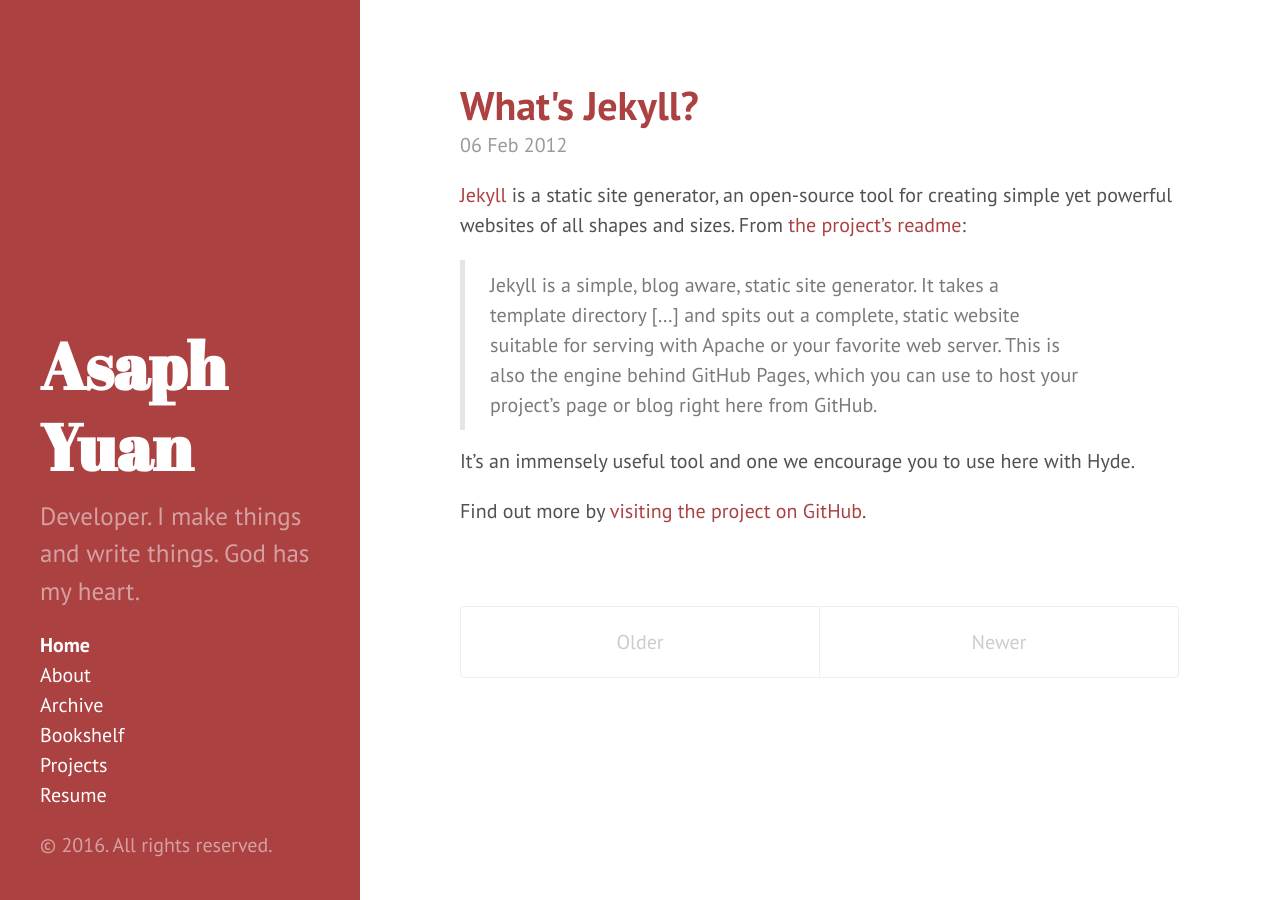
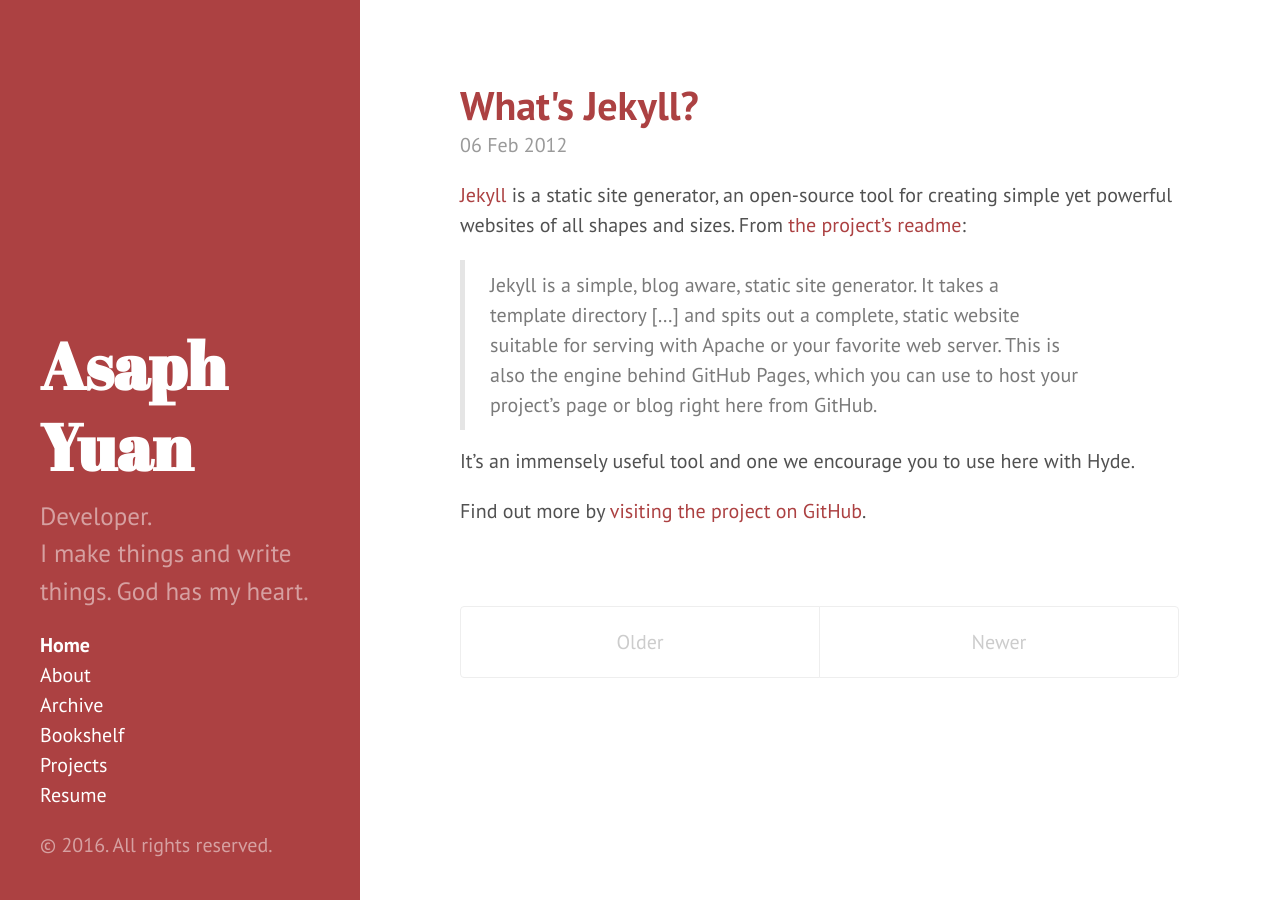
Before and after one commit to asaphy/asaphy.github.io, a Jekyll site: the page built from index.html, in a window 1280 px wide. Built offline with Jekyll 4.4.1, drawn with Linux system fonts in a browser that asks for light colours; the list of posts is cut into pages by our own code.

```diff
--- a/_config.yml
+++ b/_config.yml
@@ -8,7 +8,7 @@ permalink:        pretty
 # Setup
 title:            "Asaph Yuan"
 tagline:          ''
-description:      'Developer. I make things and write things. God has my heart.'
+description:      'Developer. <br/> I make things and write things. God has my heart.'
 url:              http://asaphyuan.com
 
 author:
```
